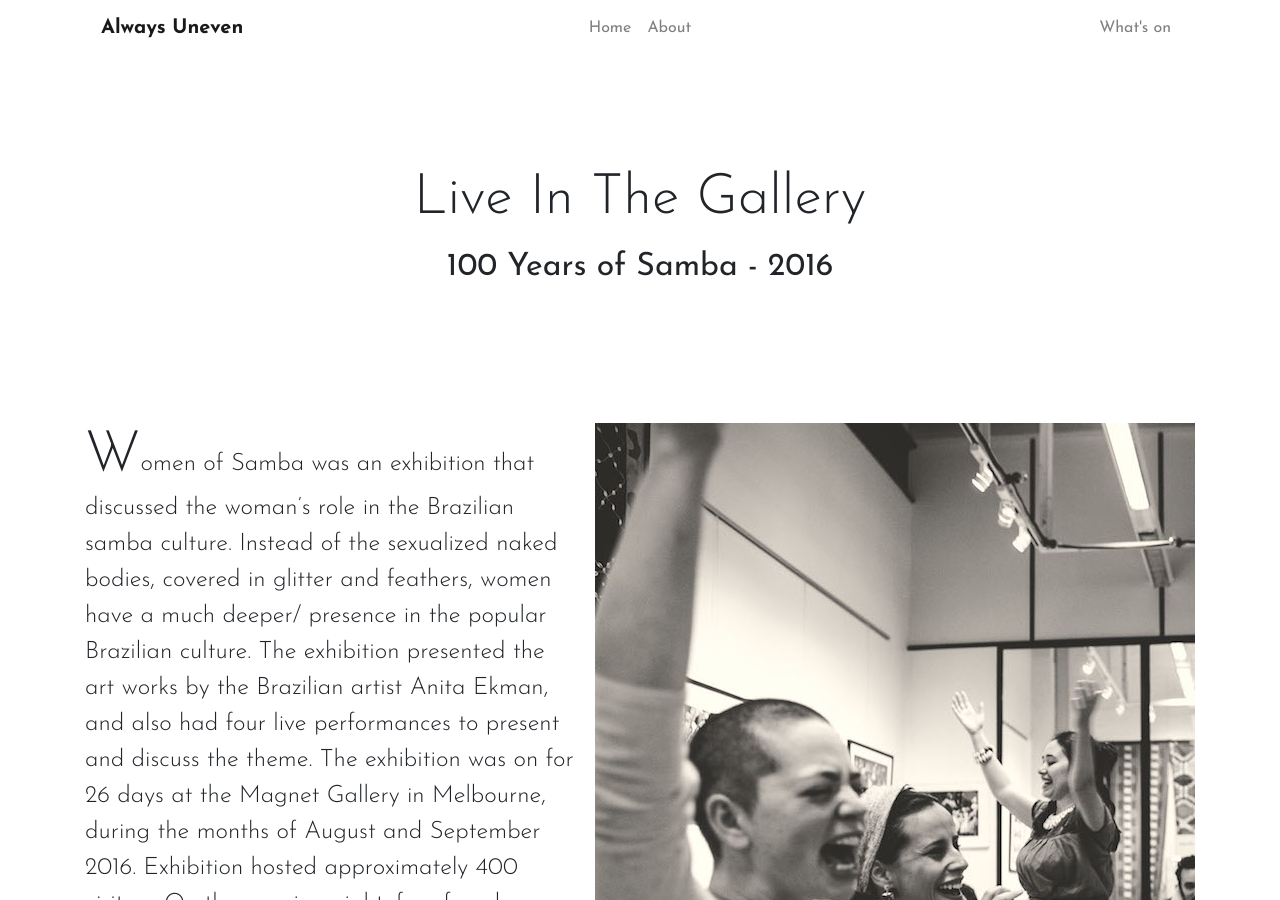
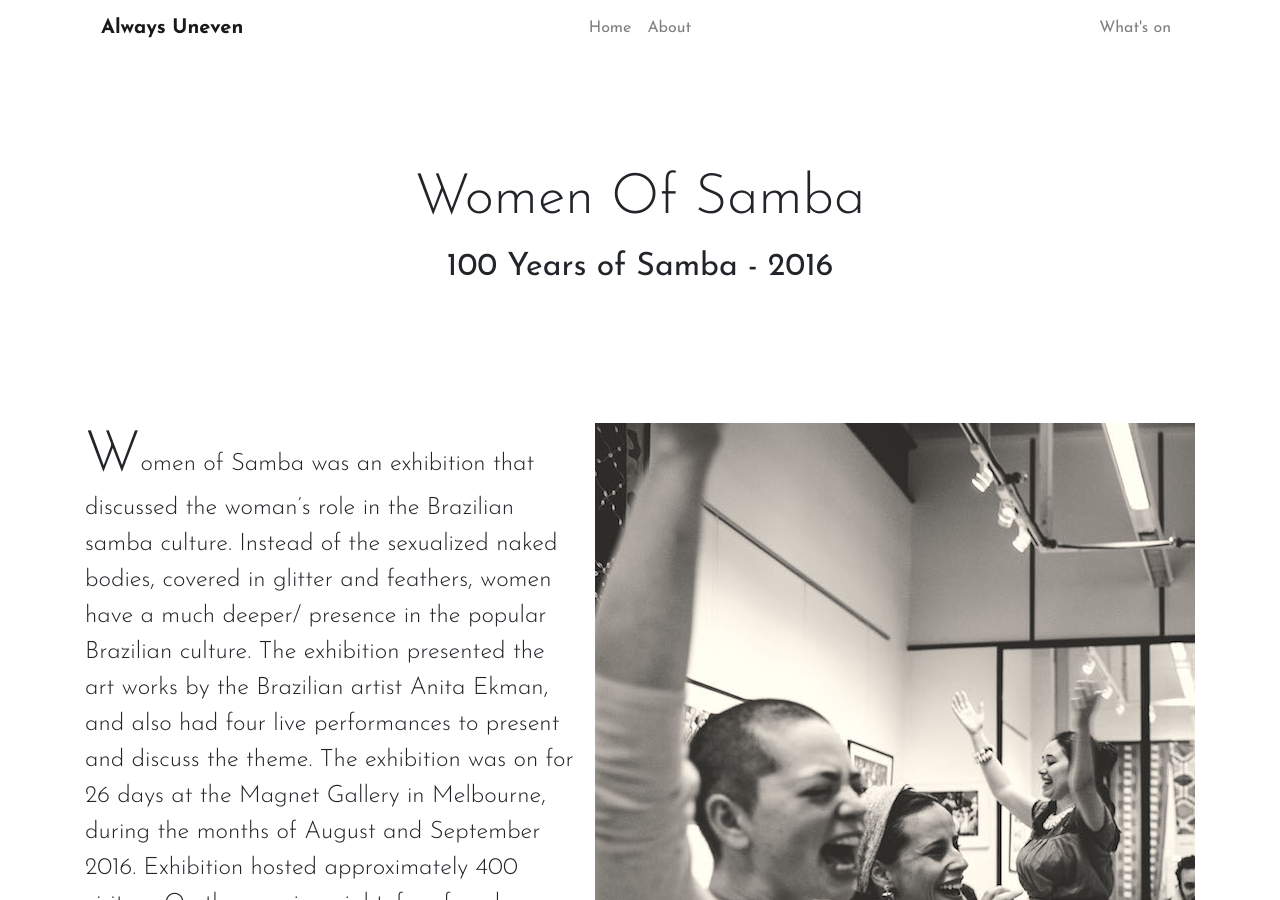
Before and after one commit to alwaysuneven/alwaysuneven.github.io, a Jekyll site: the page built from women_of_samba/index.md, in a window 1280 px wide and 900 px high. Built offline with Jekyll 4.4.1, drawn with Linux system fonts in a browser that asks for light colours; nearby versions of some CDN libraries.

Commit message:
fix typos

```diff
--- a/_layouts/default.html
+++ b/_layouts/default.html
@@ -14,7 +14,13 @@
 
 <meta name="viewport" content="width=device-width, initial-scale=1, shrink-to-fit=no">
 
-<title>{{ page.pageTitle }}</title>
+<title>
+    {% if page.pageTitle %}
+      {{page.pageTitle}}
+    {% else %}
+      {{ page.title }}
+    {% endif %}
+</title>
 
 </head>
 <body class="body-pad">
@@ -47,12 +53,7 @@
 <div class="container text-center">
 <div class="row">
 <div class="col-xl-10 offset-xl-1">
-<h1 class="display-4">
-	{% if page.pageTitle %}
-      {{page.pageTitle}}
-    {% else %}
-      {{ page.title }}
-    {% endif %}</h1>
+<h1 class="display-4"> {{ page.title }}</h1>
 <h1><small>{{ page.subtitle }}</h1>
 </div>
 </div>
--- a/women_of_samba/index.md
+++ b/women_of_samba/index.md
@@ -1,6 +1,6 @@
 ---
 layout: default
-title: Live In The Gallery
+title: Women Of Samba
 subtitle: 100 Years of Samba - 2016
 ---
 
```
